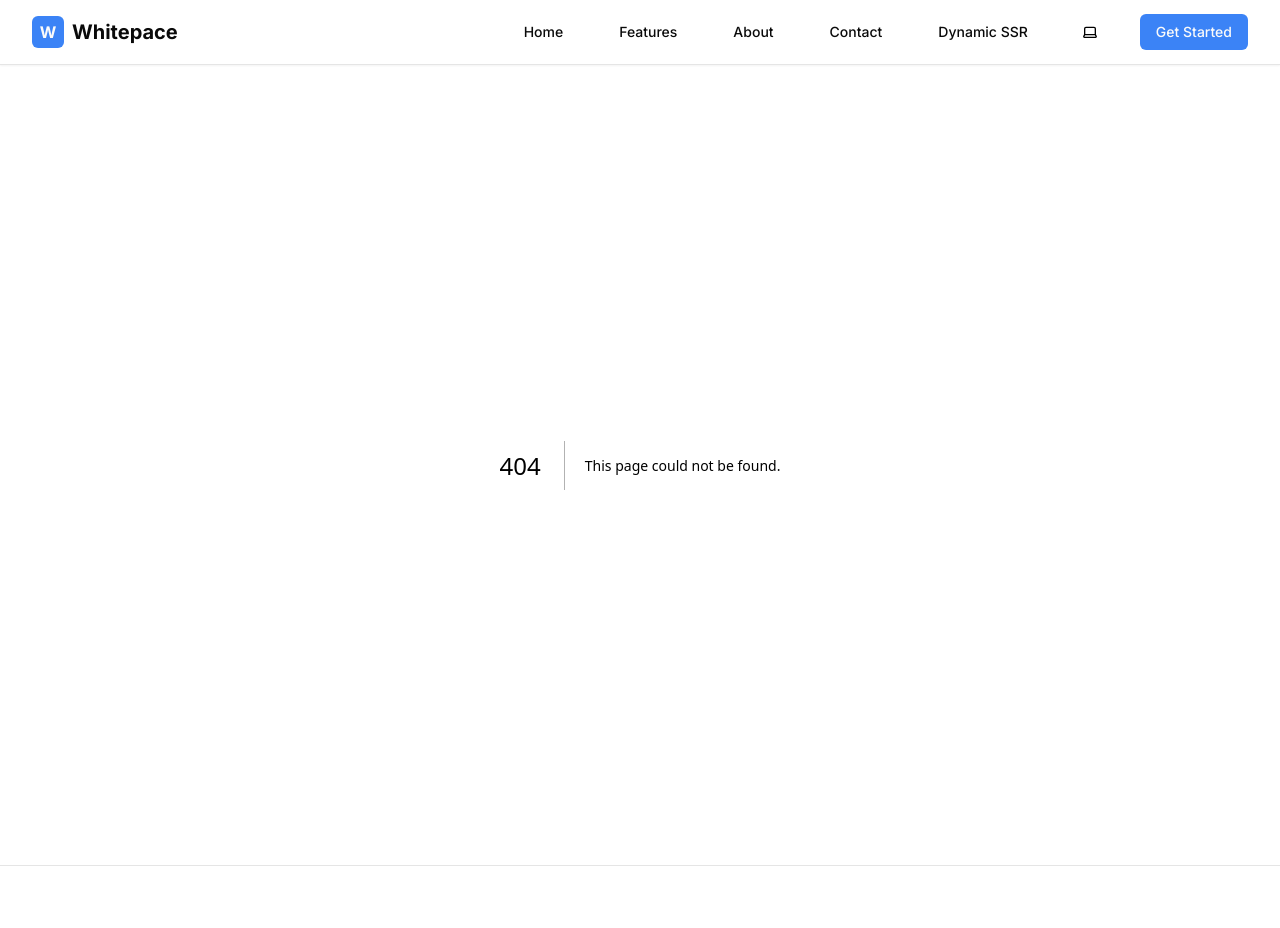
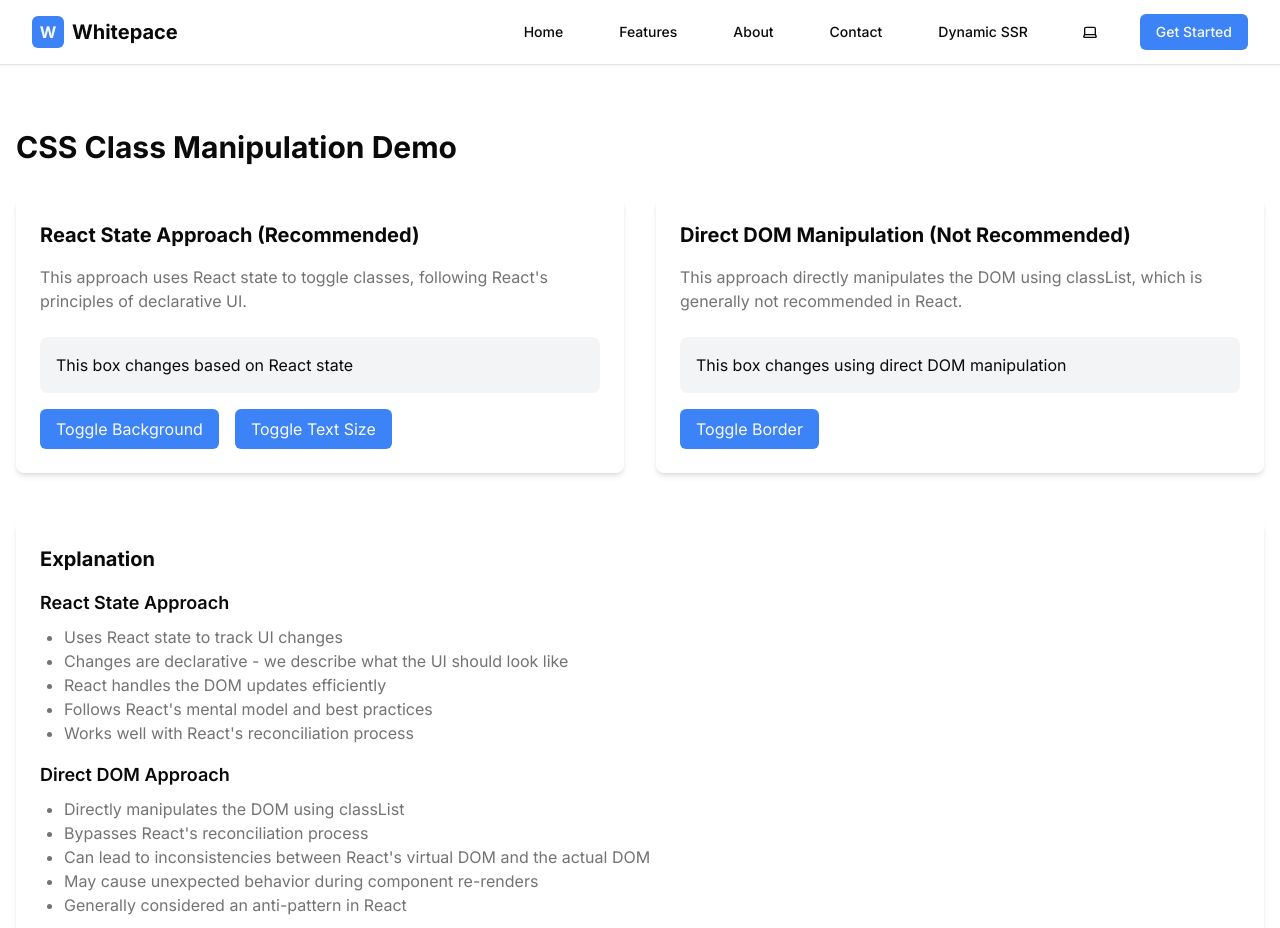
Before and after one commit to spatulatom/v0-recreate-figma-ui, a Next.js app: page /css-demo in a window 1280 px wide. Before the commit this address had no page. Shown: the top 928 px of the page. Built offline with nearby package versions, Linux system fonts and the light colour scheme.

Commit message:
feat: demo React CSS class toggling approaches
Add example page showing state vs direct DOM manipulation for CSS classes.

Co-authored-by: null <40583214+spatulatom@users.noreply.github.com>

```diff
--- /dev/null
+++ b/app/css-demo/page.tsx
@@ -0,0 +1,110 @@
+"use client"
+
+import { useState, useRef } from "react"
+
+export default function CssDemo() {
+  // React state approach
+  const [isRedBackground, setIsRedBackground] = useState(false)
+  const [isLargeText, setIsLargeText] = useState(false)
+
+  // Direct DOM manipulation approach
+  const boxRef = useRef<HTMLDivElement>(null)
+
+  // Toggle function using React state
+  const toggleBackground = () => {
+    setIsRedBackground((prev) => !prev)
+  }
+
+  // Toggle function using React state
+  const toggleTextSize = () => {
+    setIsLargeText((prev) => !prev)
+  }
+
+  // Toggle function using direct DOM manipulation
+  const toggleBorder = () => {
+    if (boxRef.current) {
+      boxRef.current.classList.toggle("border-4")
+      boxRef.current.classList.toggle("border-blue-500")
+    }
+  }
+
+  return (
+    <div className="container mx-auto px-4 py-16">
+      <h1 className="text-3xl font-bold text-foreground mb-8">CSS Class Manipulation Demo</h1>
+
+      <div className="grid grid-cols-1 md:grid-cols-2 gap-8 mb-12">
+        <div className="bg-card p-6 rounded-lg shadow-md">
+          <h2 className="text-xl font-bold text-foreground mb-4">React State Approach (Recommended)</h2>
+          <p className="text-muted-foreground mb-6">
+            This approach uses React state to toggle classes, following React's principles of declarative UI.
+          </p>
+
+          <div
+            className={`p-4 rounded-lg mb-4 transition-all duration-300 ${
+              isRedBackground ? "bg-red-500 text-white" : "bg-gray-100 dark:bg-gray-800"
+            }`}
+          >
+            <p className={`${isLargeText ? "text-xl" : "text-base"} transition-all duration-300`}>
+              This box changes based on React state
+            </p>
+          </div>
+
+          <div className="flex space-x-4">
+            <button onClick={toggleBackground} className="px-4 py-2 bg-primary text-primary-foreground rounded-md">
+              Toggle Background
+            </button>
+            <button onClick={toggleTextSize} className="px-4 py-2 bg-primary text-primary-foreground rounded-md">
+              Toggle Text Size
+            </button>
+          </div>
+        </div>
+
+        <div className="bg-card p-6 rounded-lg shadow-md">
+          <h2 className="text-xl font-bold text-foreground mb-4">Direct DOM Manipulation (Not Recommended)</h2>
+          <p className="text-muted-foreground mb-6">
+            This approach directly manipulates the DOM using classList, which is generally not recommended in React.
+          </p>
+
+          <div ref={boxRef} className="p-4 rounded-lg mb-4 bg-gray-100 dark:bg-gray-800 transition-all duration-300">
+            <p>This box changes using direct DOM manipulation</p>
+          </div>
+
+          <button onClick={toggleBorder} className="px-4 py-2 bg-primary text-primary-foreground rounded-md">
+            Toggle Border
+          </button>
+        </div>
+      </div>
+
+      <div className="bg-card p-6 rounded-lg shadow-md">
+        <h2 className="text-xl font-bold text-foreground mb-4">Explanation</h2>
+
+        <h3 className="text-lg font-semibold text-foreground mt-4 mb-2">React State Approach</h3>
+        <ul className="list-disc pl-6 text-muted-foreground mb-4">
+          <li>Uses React state to track UI changes</li>
+          <li>Changes are declarative - we describe what the UI should look like</li>
+          <li>React handles the DOM updates efficiently</li>
+          <li>Follows React's mental model and best practices</li>
+          <li>Works well with React's reconciliation process</li>
+        </ul>
+
+        <h3 className="text-lg font-semibold text-foreground mt-4 mb-2">Direct DOM Approach</h3>
+        <ul className="list-disc pl-6 text-muted-foreground mb-4">
+          <li>Directly manipulates the DOM using classList</li>
+          <li>Bypasses React's reconciliation process</li>
+          <li>Can lead to inconsistencies between React's virtual DOM and the actual DOM</li>
+          <li>May cause unexpected behavior during component re-renders</li>
+          <li>Generally considered an anti-pattern in React</li>
+        </ul>
+
+        <div className="bg-yellow-100 dark:bg-yellow-900 p-4 rounded-lg mt-6">
+          <h3 className="text-lg font-semibold text-yellow-800 dark:text-yellow-200 mb-2">Important Note</h3>
+          <p className="text-yellow-700 dark:text-yellow-300">
+            CSS changes <strong>are</strong> side effects in React terms. They modify the DOM outside of React's normal
+            rendering flow. That's why the React state approach is preferred - it keeps these changes within React's
+            control.
+          </p>
+        </div>
+      </div>
+    </div>
+  )
+}
```
